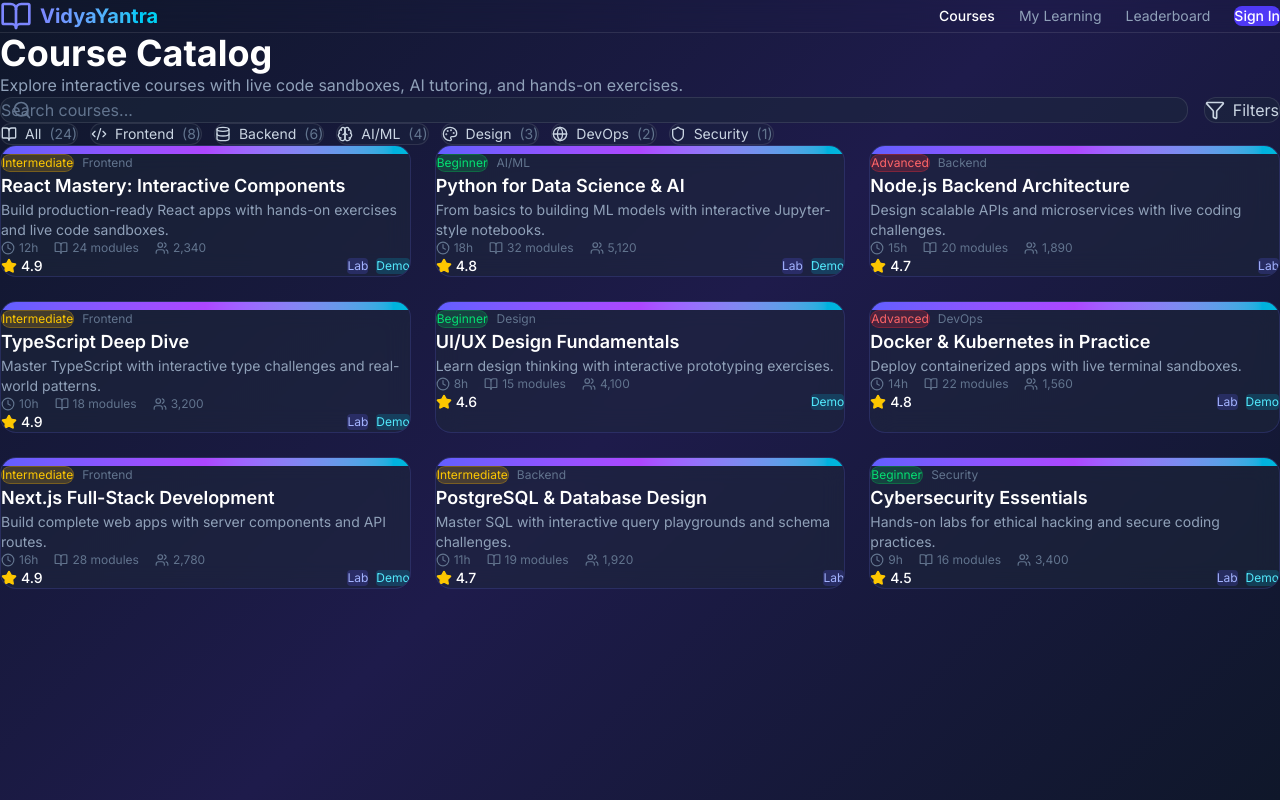
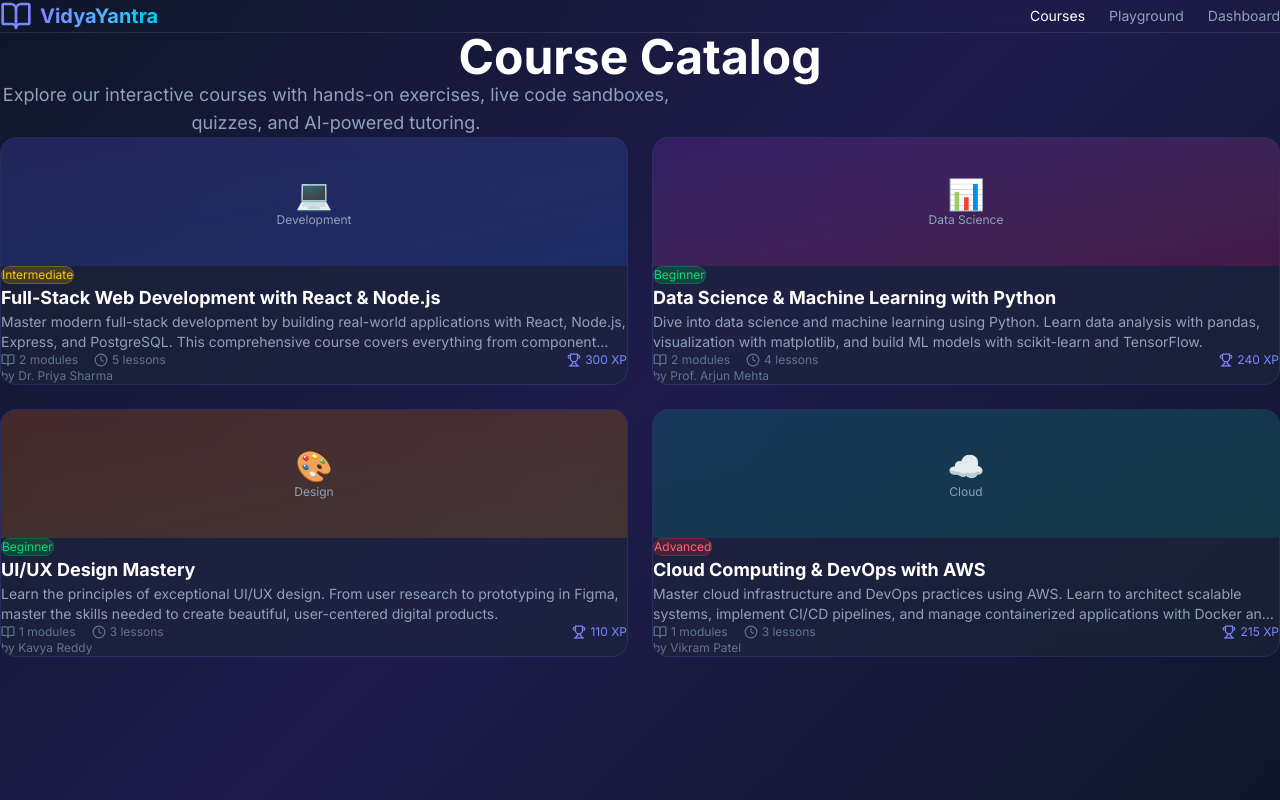
Before and after one commit to ganeshgowri-ASA/VidyaYantra, a Next.js app: page /courses in a window 1280 px wide. Built offline with nearby package versions, Linux system fonts and the light colour scheme.

Commit message:
feat: update course catalog to use dynamic courseData with real content

```diff
--- a/src/app/courses/page.tsx
+++ b/src/app/courses/page.tsx
@@ -1,27 +1,6 @@
-import { BookOpen, Clock, Users, Star, Search, Filter, Code2, Brain, Palette, Database, Globe, Shield } from 'lucide-react'
+import { BookOpen, Clock, Users, Star, Code2, Brain, Palette, Globe, Shield, Trophy } from 'lucide-react'
 import Link from 'next/link'
-
-const categories = [
-  { name: 'All', icon: BookOpen, count: 24 },
-  { name: 'Frontend', icon: Code2, count: 8 },
-  { name: 'Backend', icon: Database, count: 6 },
-  { name: 'AI/ML', icon: Brain, count: 4 },
-  { name: 'Design', icon: Palette, count: 3 },
-  { name: 'DevOps', icon: Globe, count: 2 },
-  { name: 'Security', icon: Shield, count: 1 },
-]
-
-const courses = [
-  { id: 1, title: 'React Mastery: Interactive Components', category: 'Frontend', level: 'Intermediate', duration: '12h', students: 2340, rating: 4.9, modules: 24, hasLab: true, hasDemos: true, desc: 'Build production-ready React apps with hands-on exercises and live code sandboxes.' },
-  { id: 2, title: 'Python for Data Science & AI', category: 'AI/ML', level: 'Beginner', duration: '18h', students: 5120, rating: 4.8, modules: 32, hasLab: true, hasDemos: true, desc: 'From basics to building ML models with interactive Jupyter-style notebooks.' },
-  { id: 3, title: 'Node.js Backend Architecture', category: 'Backend', level: 'Advanced', duration: '15h', students: 1890, rating: 4.7, modules: 20, hasLab: true, hasDemos: false, desc: 'Design scalable APIs and microservices with live coding challenges.' },
-  { id: 4, title: 'TypeScript Deep Dive', category: 'Frontend', level: 'Intermediate', duration: '10h', students: 3200, rating: 4.9, modules: 18, hasLab: true, hasDemos: true, desc: 'Master TypeScript with interactive type challenges and real-world patterns.' },
-  { id: 5, title: 'UI/UX Design Fundamentals', category: 'Design', level: 'Beginner', duration: '8h', students: 4100, rating: 4.6, modules: 15, hasLab: false, hasDemos: true, desc: 'Learn design thinking with interactive prototyping exercises.' },
-  { id: 6, title: 'Docker & Kubernetes in Practice', category: 'DevOps', level: 'Advanced', duration: '14h', students: 1560, rating: 4.8, modules: 22, hasLab: true, hasDemos: true, desc: 'Deploy containerized apps with live terminal sandboxes.' },
-  { id: 7, title: 'Next.js Full-Stack Development', category: 'Frontend', level: 'Intermediate', duration: '16h', students: 2780, rating: 4.9, modules: 28, hasLab: true, hasDemos: true, desc: 'Build complete web apps with server components and API routes.' },
-  { id: 8, title: 'PostgreSQL & Database Design', category: 'Backend', level: 'Intermediate', duration: '11h', students: 1920, rating: 4.7, modules: 19, hasLab: true, hasDemos: false, desc: 'Master SQL with interactive query playgrounds and schema challenges.' },
-  { id: 9, title: 'Cybersecurity Essentials', category: 'Security', level: 'Beginner', duration: '9h', students: 3400, rating: 4.5, modules: 16, hasLab: true, hasDemos: true, desc: 'Hands-on labs for ethical hacking and secure coding practices.' },
-]
+import { allCourses, getAllLessons } from '@/lib/courseData'
 
 const levelColors: Record<string, string> = {
   Beginner: 'bg-green-500/20 text-green-400 border-green-500/30',
@@ -29,81 +8,64 @@ const levelColors: Record<string, string> = {
   Advanced: 'bg-red-500/20 text-red-400 border-red-500/30',
 }
 
-export default function CoursesPage() {
+const categoryColors: Record<string, string> = {
+  Development: 'from-indigo-600/20 to-blue-600/20',
+  'Data Science': 'from-purple-600/20 to-pink-600/20',
+  Design: 'from-orange-600/20 to-yellow-600/20',
+  Cloud: 'from-cyan-600/20 to-teal-600/20',
+}
+
+export default function CourseCatalog() {
   return (
     <main className="min-h-screen">
-      {/* Navbar */}
       <nav className="flex items-center justify-between px-6 md:px-12 py-4 border-b border-white/10 backdrop-blur-md sticky top-0 z-50">
         <Link href="/" className="flex items-center gap-2">
           <BookOpen className="w-8 h-8 text-indigo-400" />
           <span className="text-xl font-bold bg-gradient-to-r from-indigo-400 to-cyan-400 bg-clip-text text-transparent">VidyaYantra</span>
         </Link>
         <div className="hidden md:flex items-center gap-6 text-sm text-slate-400">
-          <Link href="/courses" className="text-white font-medium">Courses</Link>
-          <Link href="#" className="hover:text-white transition">My Learning</Link>
-          <Link href="#" className="hover:text-white transition">Leaderboard</Link>
-          <Link href="#" className="px-4 py-2 bg-indigo-600 hover:bg-indigo-500 rounded-lg text-white transition font-medium">Sign In</Link>
+          <Link href="/courses" className="text-white">Courses</Link>
+          <Link href="/playground" className="hover:text-white transition">Playground</Link>
+          <Link href="/dashboard" className="hover:text-white transition">Dashboard</Link>
         </div>
       </nav>
 
-      <div className="px-4 md:px-12 py-8 max-w-7xl mx-auto">
-        {/* Header */}
-        <div className="mb-8">
-          <h1 className="text-3xl md:text-4xl font-bold text-white mb-2">Course Catalog</h1>
-          <p className="text-slate-400">Explore interactive courses with live code sandboxes, AI tutoring, and hands-on exercises.</p>
+      <div className="px-4 md:px-12 py-12 max-w-7xl mx-auto">
+        <div className="text-center mb-12">
+          <h1 className="text-4xl md:text-5xl font-bold text-white mb-4">Course Catalog</h1>
+          <p className="text-slate-400 text-lg max-w-2xl mx-auto">Explore our interactive courses with hands-on exercises, live code sandboxes, quizzes, and AI-powered tutoring.</p>
         </div>
 
-        {/* Search & Filter */}
-        <div className="flex flex-col md:flex-row gap-4 mb-8">
-          <div className="relative flex-1">
-            <Search className="absolute left-3 top-1/2 -translate-y-1/2 w-5 h-5 text-slate-500" />
-            <input type="text" placeholder="Search courses..." className="w-full pl-10 pr-4 py-3 rounded-xl bg-slate-800/50 border border-white/10 text-white placeholder-slate-500 focus:outline-none focus:border-indigo-500 transition" />
-          </div>
-          <button className="flex items-center gap-2 px-4 py-3 rounded-xl bg-slate-800/50 border border-white/10 text-slate-300 hover:border-indigo-500 transition">
-            <Filter className="w-5 h-5" /> Filters
-          </button>
-        </div>
-
-        {/* Categories */}
-        <div className="flex gap-3 mb-8 overflow-x-auto pb-2">
-          {categories.map((c) => (
-            <button key={c.name} className="flex items-center gap-2 px-4 py-2 rounded-full border border-white/10 bg-slate-800/30 text-slate-300 hover:border-indigo-500 hover:text-white transition whitespace-nowrap text-sm">
-              <c.icon className="w-4 h-4" /> {c.name} <span className="text-slate-500">({c.count})</span>
-            </button>
-          ))}
-        </div>
-
-        {/* Course Grid */}
-        <div className="grid md:grid-cols-2 lg:grid-cols-3 gap-6">
-          {courses.map((course) => (
-            <Link href={`/courses/${course.id}`} key={course.id} className="glass glass-hover rounded-2xl overflow-hidden group cursor-pointer">
-              {/* Course Header Bar */}
-              <div className="h-2 bg-gradient-to-r from-indigo-500 via-purple-500 to-cyan-500" />
-              <div className="p-6">
-                <div className="flex items-center gap-2 mb-3">
-                  <span className={`text-xs px-2.5 py-1 rounded-full border ${levelColors[course.level]}`}>{course.level}</span>
-                  <span className="text-xs text-slate-500">{course.category}</span>
-                </div>
-                <h3 className="text-lg font-semibold text-white mb-2 group-hover:text-indigo-300 transition">{course.title}</h3>
-                <p className="text-slate-400 text-sm mb-4 line-clamp-2">{course.desc}</p>
-                <div className="flex items-center gap-4 text-xs text-slate-500 mb-4">
-                  <span className="flex items-center gap-1"><Clock className="w-3.5 h-3.5" /> {course.duration}</span>
-                  <span className="flex items-center gap-1"><BookOpen className="w-3.5 h-3.5" /> {course.modules} modules</span>
-                  <span className="flex items-center gap-1"><Users className="w-3.5 h-3.5" /> {course.students.toLocaleString()}</span>
-                </div>
-                <div className="flex items-center justify-between">
-                  <div className="flex items-center gap-1">
-                    <Star className="w-4 h-4 text-yellow-400 fill-yellow-400" />
-                    <span className="text-sm font-medium text-white">{course.rating}</span>
-                  </div>
-                  <div className="flex gap-2">
-                    {course.hasLab && <span className="text-xs px-2 py-1 rounded bg-indigo-500/20 text-indigo-300">Lab</span>}
-                    {course.hasDemos && <span className="text-xs px-2 py-1 rounded bg-cyan-500/20 text-cyan-300">Demo</span>}
+        <div className="grid md:grid-cols-2 gap-6">
+          {allCourses.map((course) => {
+            const lessons = getAllLessons(course.id)
+            const totalXp = lessons.reduce((sum, l) => sum + l.xp, 0)
+            return (
+              <Link key={course.id} href={`/courses/${course.id}`} className="glass rounded-2xl overflow-hidden hover:border-indigo-500/50 transition group">
+                <div className={`h-32 bg-gradient-to-br ${categoryColors[course.category] || 'from-slate-600/20 to-slate-600/20'} flex items-center justify-center`}>
+                  <div className="text-center">
+                    <p className="text-3xl mb-1">{course.category === 'Development' ? '💻' : course.category === 'Data Science' ? '📊' : course.category === 'Design' ? '🎨' : '☁️'}</p>
+                    <p className="text-xs text-slate-400">{course.category}</p>
                   </div>
                 </div>
-              </div>
-            </Link>
-          ))}
+                <div className="p-6">
+                  <div className="flex gap-2 mb-3">
+                    <span className={`text-xs px-2 py-0.5 rounded-full border ${levelColors[course.level]}`}>{course.level}</span>
+                  </div>
+                  <h2 className="text-lg font-bold text-white mb-2 group-hover:text-indigo-300 transition">{course.title}</h2>
+                  <p className="text-sm text-slate-400 mb-4 line-clamp-2">{course.about}</p>
+                  <div className="flex items-center justify-between text-xs text-slate-500">
+                    <div className="flex gap-4">
+                      <span className="flex items-center gap-1"><BookOpen className="w-3.5 h-3.5" /> {course.modules.length} modules</span>
+                      <span className="flex items-center gap-1"><Clock className="w-3.5 h-3.5" /> {lessons.length} lessons</span>
+                    </div>
+                    <span className="flex items-center gap-1 text-indigo-400"><Trophy className="w-3.5 h-3.5" /> {totalXp} XP</span>
+                  </div>
+                  <p className="text-xs text-slate-500 mt-2">by {course.instructor}</p>
+                </div>
+              </Link>
+            )
+          })}
         </div>
       </div>
     </main>
```
